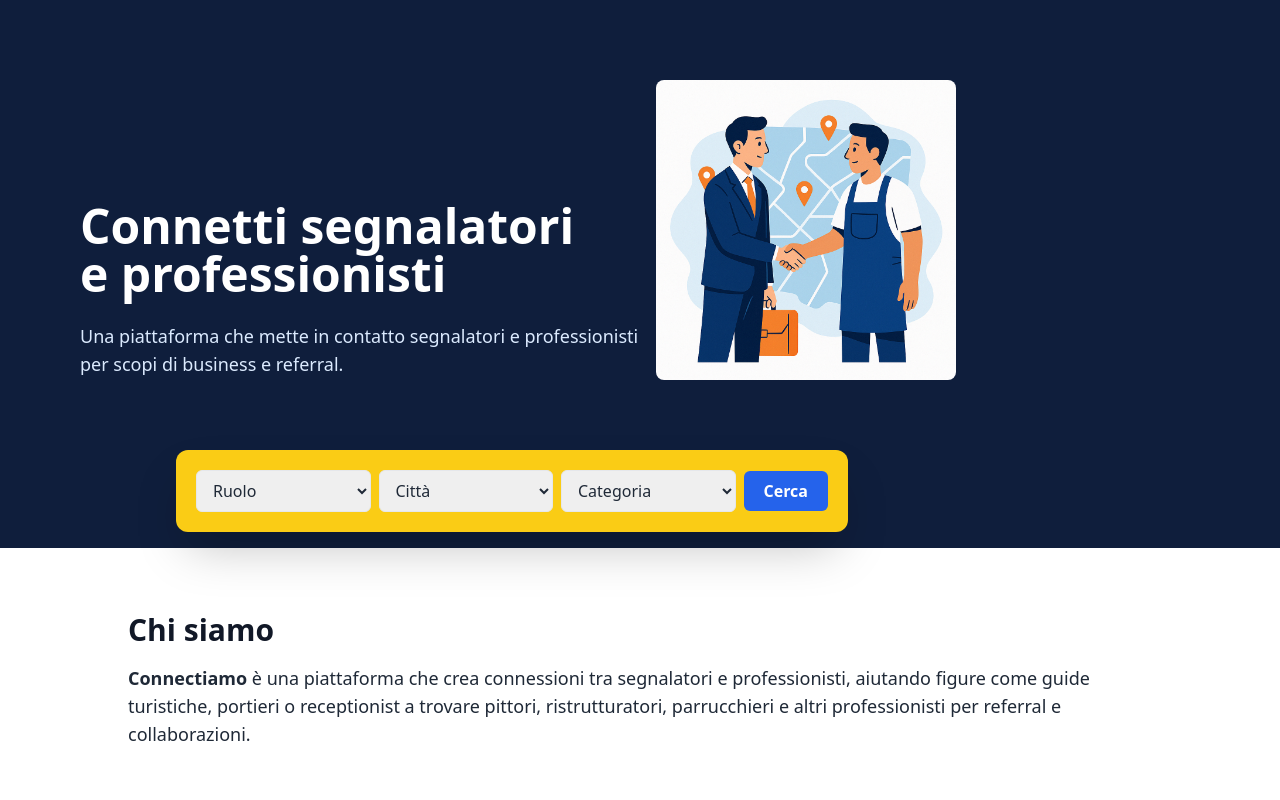
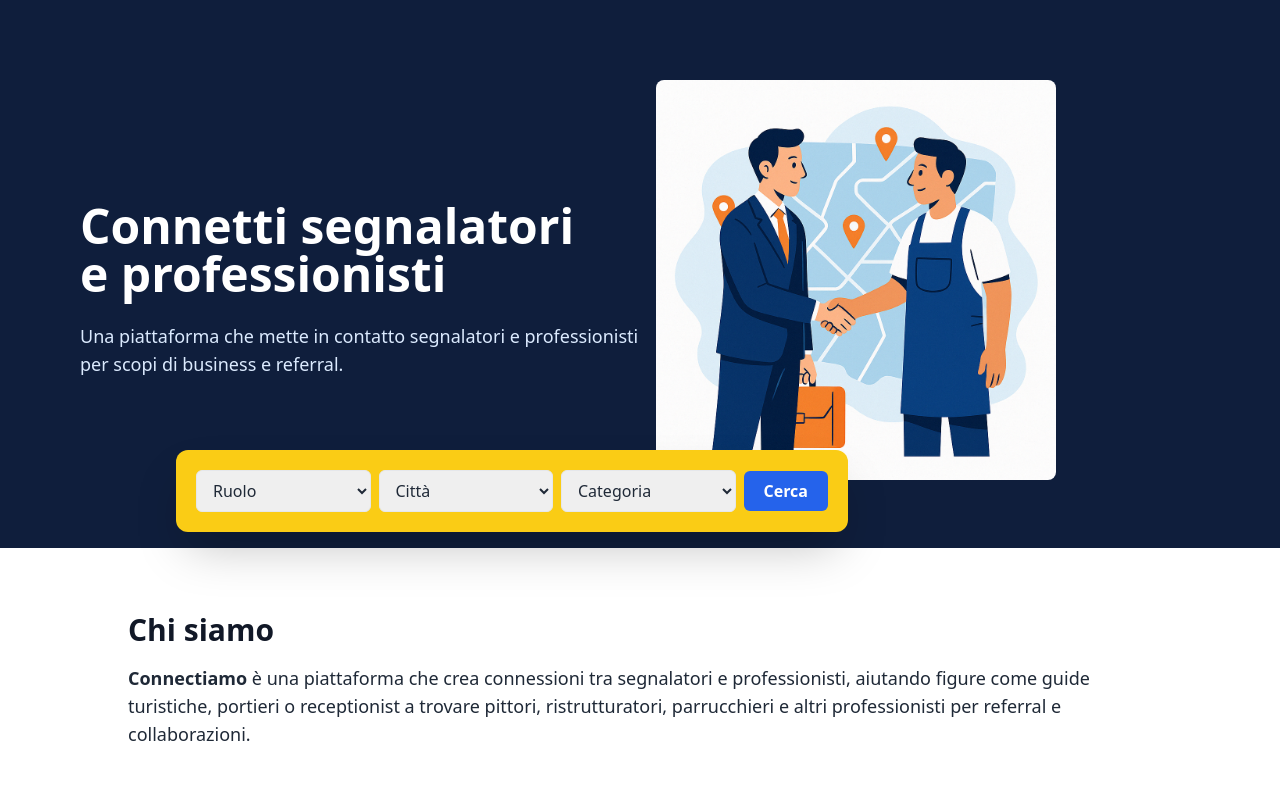
Before and after one commit to ilfrusciante/Connectiamo-website, a Next.js app: page / in a window 1280 px wide. Shown: the top 800 px of the page. Built offline with nearby package versions, Linux system fonts and the light colour scheme.

Commit message:
Update index.js

```diff
--- a/pages/index.js
+++ b/pages/index.js
@@ -29,8 +29,8 @@ export default function Home() {
               <Image
   src="/images/connect-hero.png"
   alt="Professionisti"
-  width={300}
-  height={220}
+  width={400}
+  height={600}
   className="rounded-lg"
   priority
 />
```
